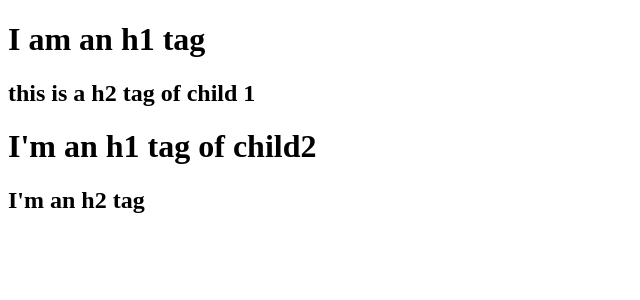
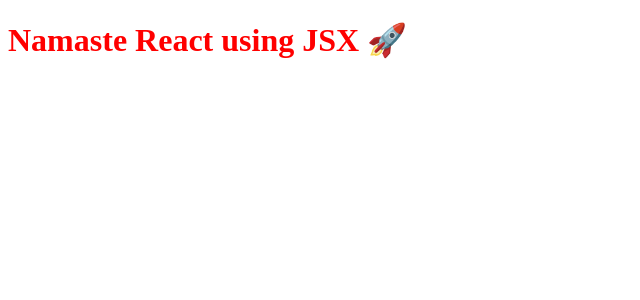
Before and after one commit to rbhoknal/React, a React (Vite) app: page / in a window 1280 px wide. Shown: the top 300 px of the page, without its empty margins (0-640 px from the left). Built offline with nearby package versions, Linux system fonts and the light colour scheme.

Commit message:
episode-3 minor changes

```diff
--- a/App.js
+++ b/App.js
@@ -1,16 +1,12 @@
 import React from "react";
 import ReactDOM from "react-dom/client";
 
-const parent = React.createElement("div", { id: "parent" }, [
-    React.createElement("div", { id: "child", key: "child1" }, [
-        React.createElement("h1", { key: "h1-1" }, "I am an h1 tag"),
-        React.createElement("h2", { key: "h2-1" }, "this is a h2 tag of child 1")
-    ]),
-    React.createElement("div", { id: "child2", key: "child2" }, [
-        React.createElement("h1", { key: "h1-2" }, "I'm an h1 tag of child2"),
-        React.createElement("h2", { key: "h2-2" }, "I'm an h2 tag")
-    ]),
-]);
+const heading = React.createElement("div", { id: "heading" }, "Namaste React 🚀");
+console.log("heading", heading);
+
+//JSX - HTML-like or XML-like syntax
+const jsxheading = <h1 id="heading">Namaste React using JSX 🚀</h1>
+console.log('jsxHeading', jsxheading);
 
 const root = ReactDOM.createRoot(document.getElementById("root"));
-root.render(parent);
+root.render(jsxheading);
--- a/index.css
+++ b/index.css
@@ -0,0 +1,3 @@
+#heading{
+    color: red;
+}
```
Also changed, not shown: package.json (+6 -3 lines), 1 other file (tests, documents, lock files or other folders).
